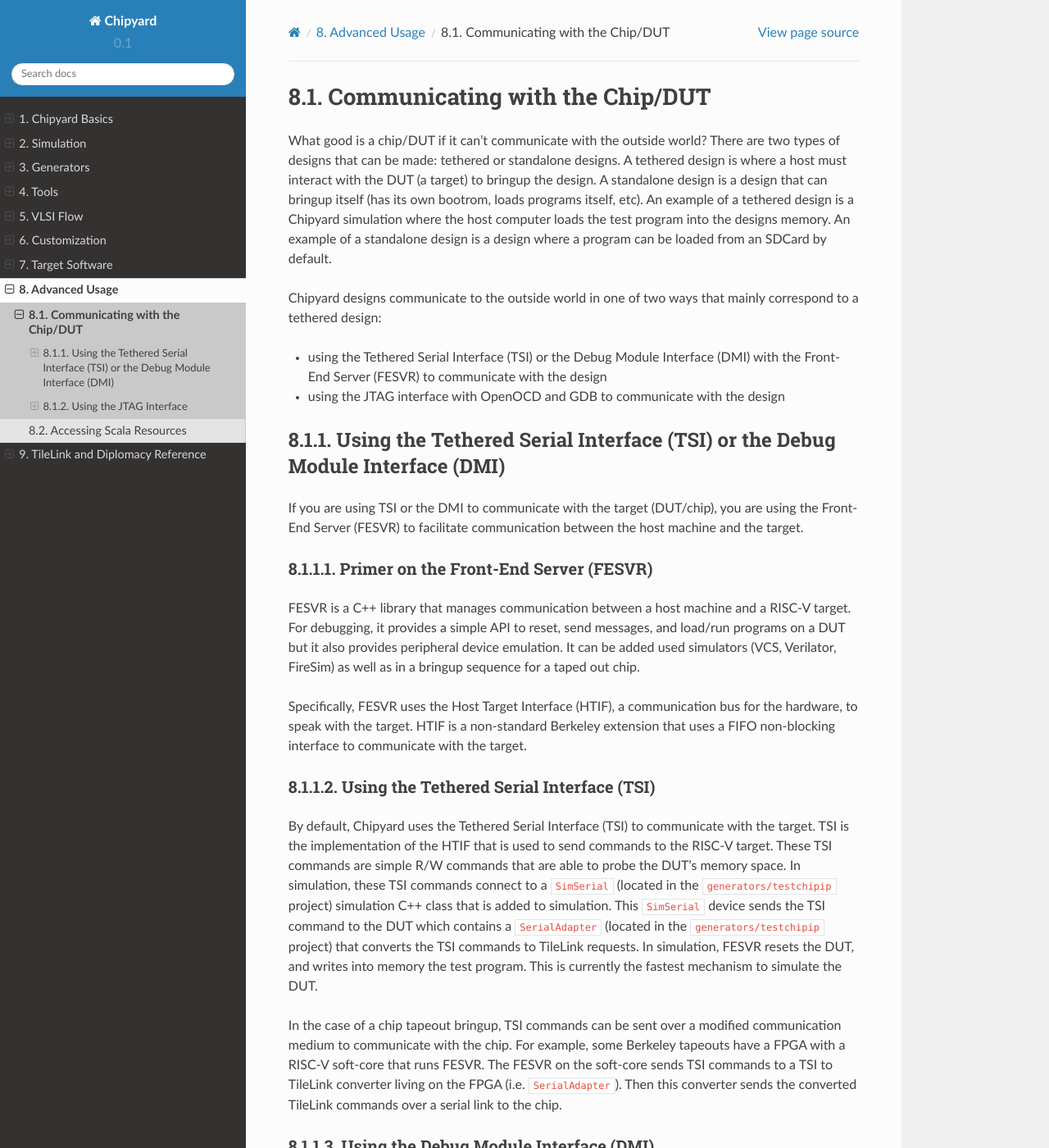
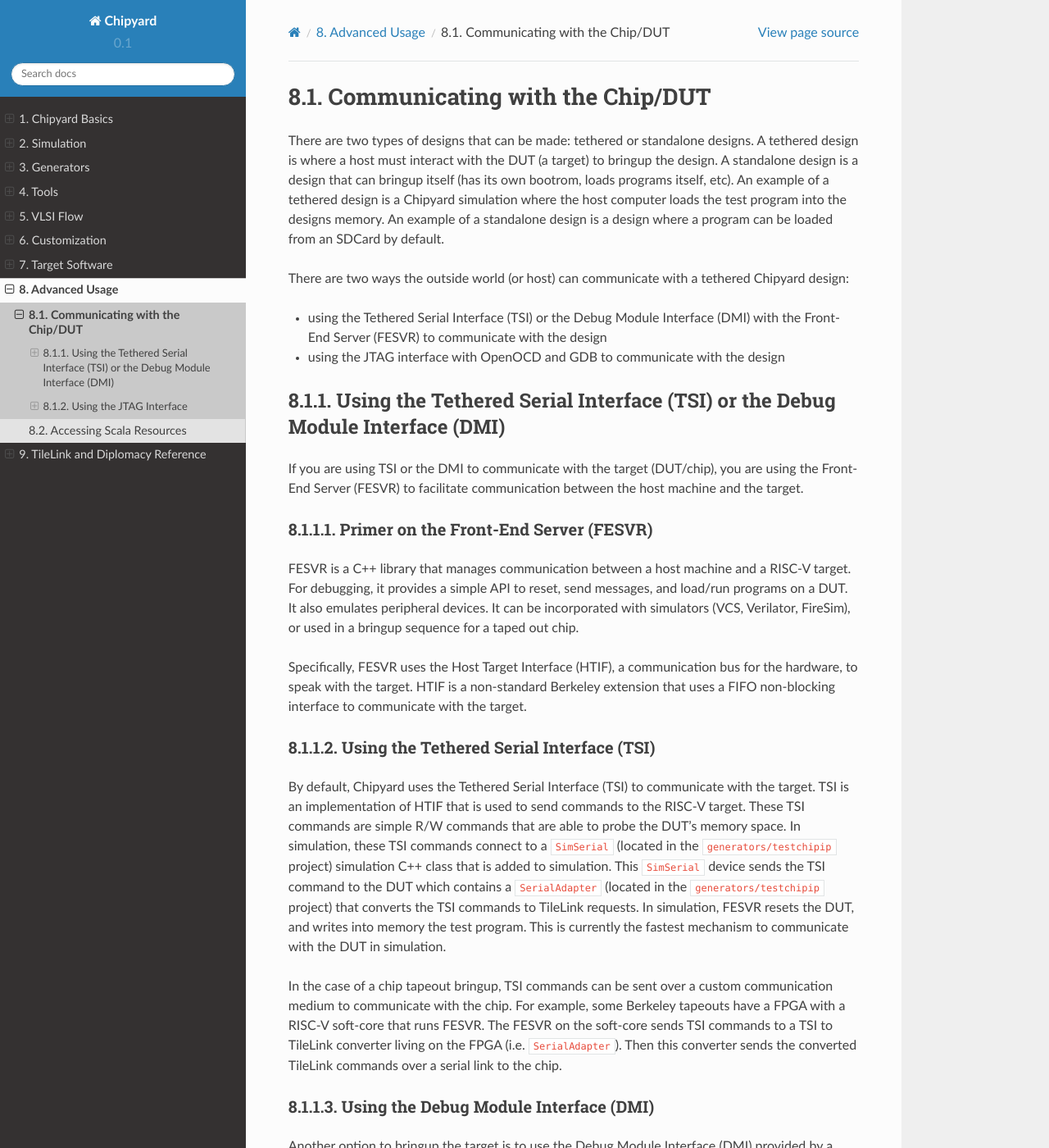
Before and after one commit to ucb-bar/chipyard, a Sphinx documentation site: the page built from docs/Advanced-Usage/Chip-Communication.rst, in a window 1280 px wide and 1400 px high. Shown: the whole window at 82% size. Built offline with Sphinx 7.4.7 and the Read the Docs theme 2.0.0, drawn with Linux system fonts in a browser that asks for light colours.

Commit message:
update with changes [ci skip]

```diff
--- a/docs/Advanced-Usage/Chip-Communication.rst
+++ b/docs/Advanced-Usage/Chip-Communication.rst
@@ -3,13 +3,13 @@
 Communicating with the Chip/DUT
 ===============================
 
-What good is a chip/DUT if it can't communicate with the outside world? There are two types of designs that can be
+There are two types of designs that can be
 made: tethered or standalone designs. A tethered design is where a host must interact with the DUT (a target) to bringup the design.
 A standalone design is a design that can bringup itself (has its own bootrom, loads programs itself, etc). An example of a tethered design
 is a Chipyard simulation where the host computer loads the test program into the designs memory. An example of a standalone design is
 a design where a program can be loaded from an SDCard by default.
 
-Chipyard designs communicate to the outside world in one of two ways that mainly correspond to a tethered design:
+There are two ways the outside world (or host) can communicate with a tethered Chipyard design:
 
 * using the Tethered Serial Interface (TSI) or the Debug Module Interface (DMI) with the Front-End Server (FESVR) to communicate with the design
 * using the JTAG interface with OpenOCD and GDB to communicate with the design
@@ -25,8 +25,8 @@
 
 FESVR is a C++ library that manages communication
 between a host machine and a RISC-V target. For debugging, it provides a simple API to reset,
-send messages, and load/run programs on a DUT but it also provides peripheral device emulation.
-It can be added used simulators (VCS, Verilator, FireSim) as well as in a bringup sequence
+send messages, and load/run programs on a DUT. It also emulates peripheral devices.
+It can be incorporated with simulators (VCS, Verilator, FireSim), or used in a bringup sequence
 for a taped out chip.
 
 Specifically, FESVR uses the Host Target Interface (HTIF), a communication bus for the hardware,
@@ -37,7 +37,7 @@
 ~~~~~~~~~~~~~~~~~~~~~~~~~~~~~~~~~~~~~~~~~
 
 By default, Chipyard uses the Tethered Serial Interface (TSI) to communicate with the target.
-TSI is the implementation of the HTIF that is used to send commands to the
+TSI is an implementation of HTIF that is used to send commands to the
 RISC-V target. These TSI commands are simple R/W commands
 that are able to probe the DUT's memory space. In simulation, these TSI commands connect
 to a ``SimSerial`` (located in the ``generators/testchipip`` project) simulation C++
@@ -45,9 +45,9 @@
 the DUT which contains a ``SerialAdapter`` (located in the ``generators/testchipip``
 project) that converts the TSI commands to TileLink requests. In simulation, FESVR
 resets the DUT, and writes into memory the test program. This is currently the fastest
-mechanism to simulate the DUT.
+mechanism to communicate with the DUT in simulation.
 
-In the case of a chip tapeout bringup, TSI commands can be sent over a modified communication
+In the case of a chip tapeout bringup, TSI commands can be sent over a custom communication
 medium to communicate with the chip. For example, some Berkeley tapeouts have a FPGA
 with a RISC-V soft-core that runs FESVR. The FESVR on the soft-core sends TSI commands
 to a TSI to TileLink converter living on the FPGA (i.e. ``SerialAdapter``). Then this converter
```
Also changed, not shown: docs/Software/Spike.rst (+4 -4 lines).
